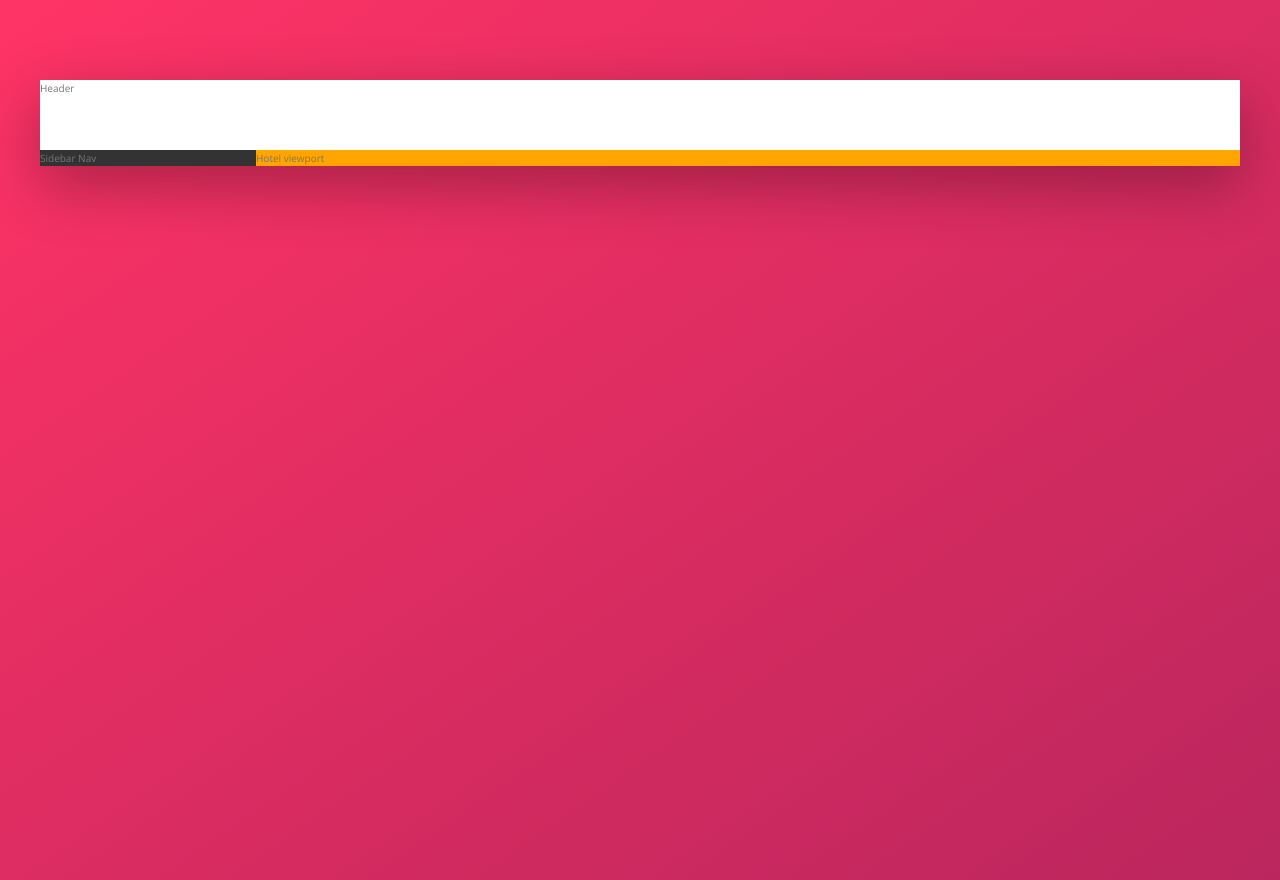
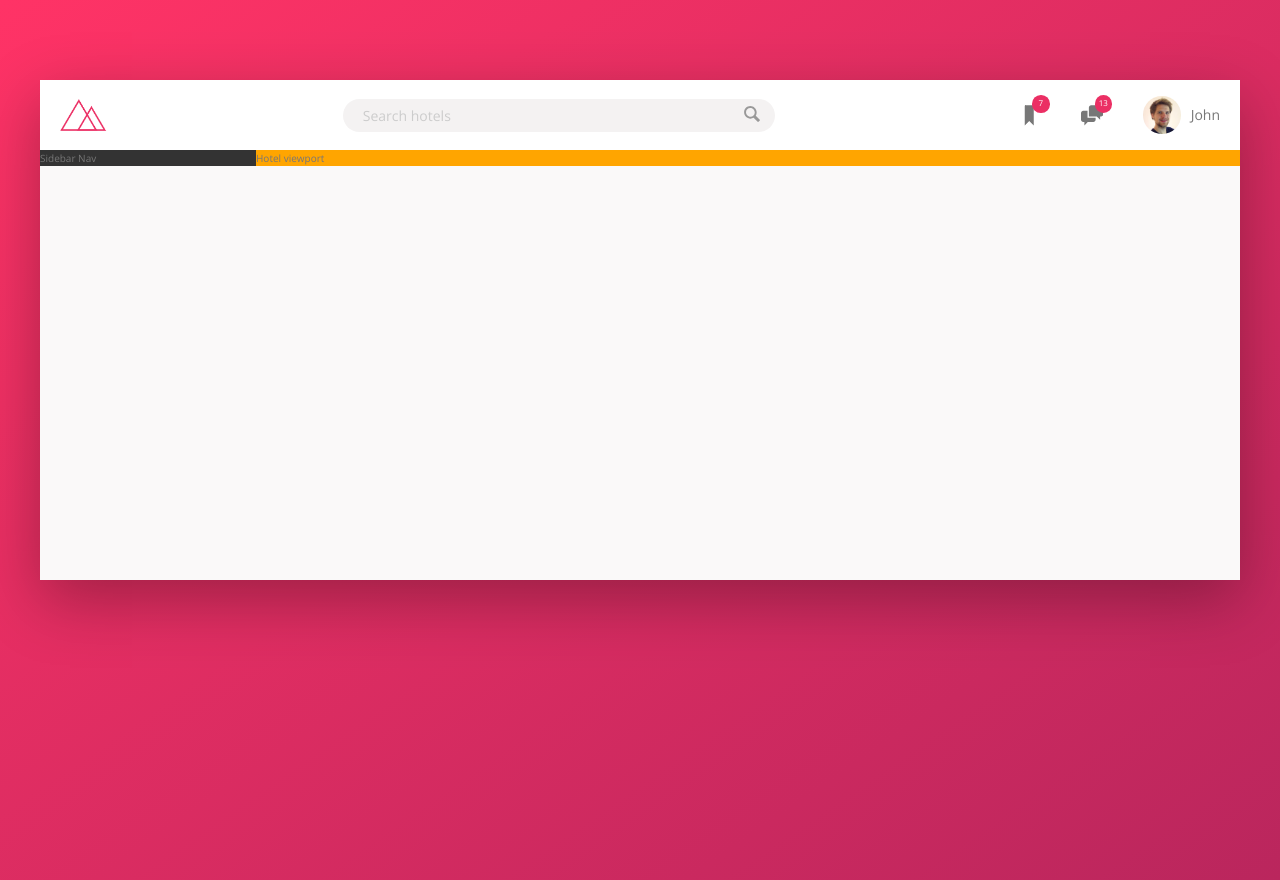
Before and after one commit to iamgraviteja/Trillo, a website: page index.html in a window 1280 px wide. Drawn offline with nearby package versions, Linux system fonts and the light colour scheme.

Commit message:
Header changes

```diff
--- a/index.html
+++ b/index.html
@@ -1,5 +1,6 @@
 <!DOCTYPE html>
 <html lang="en">
+
 <head>
     <meta charset="UTF-8">
     <meta name="viewport" content="width=device-width, initial-scale=1.0">
@@ -10,13 +11,45 @@
 
     <title>trillo &mdash; Your all-in-one booking app</title>
 </head>
+
 <body>
     <div class="container">
-            <header class="header">Header</header>
+        <header class="header">
+            <img src="img/logo.png" alt="trillo logo" class="logo" />
+
+            <form action="#" class="search">
+                <input type="text" class="search__input" placeholder="Search hotels" />
+                <button class="search__button">
+                    <svg class="search__icon">
+                        <use xlink:href="img/sprite.svg#icon-magnifying-glass"></use>
+                    </svg>
+                </button>
+            </form>
+
+            <nav class="user-nav">
+                <div class="user-nav__icon-box">
+                    <svg class="user-nav__icon">
+                        <use xlink:href="img/sprite.svg#icon-bookmark"></use>
+                    </svg>
+                    <span class="user-nav__notification">7</span>
+                </div>
+                <div class="user-nav__icon-box">
+                    <svg class="user-nav__icon">
+                        <use xlink:href="img/sprite.svg#icon-chat"></use>
+                    </svg>
+                    <span class="user-nav__notification">13</span>
+                </div>
+                <div class="user-nav__user">
+                    <img src="img/user.jpg" alt="user photo" class="user-nav__user-photo">
+                    <span class="user-nav__user-name">John</span>
+                </div>
+            </nav>
+        </header>
         <div class="content">
             <nav class="sidebar">Sidebar Nav</nav>
             <main class="hotel-view">Hotel viewport</main>
         </div>
     </div>
 </body>
+
 </html>
--- a/sass/_base.scss
+++ b/sass/_base.scss
@@ -28,7 +28,7 @@
 
 html {
     box-sizing: border-box;
-    font-size: 62.5%; //10Px Setting 10px/16px;
+    font-size: 62.5%; //10px Setting 10px/16px;
 }
 
 body {
--- a/sass/_components.scss
+++ b/sass/_components.scss
@@ -0,0 +1,112 @@
+//LOGO
+.logo {
+    height: 3.25rem;
+    margin-left: 2rem;
+}
+
+//SEARCH
+.search {
+    flex: 0 0 40%;
+
+    display: flex;
+    align-items: center;
+    justify-content: center;
+
+    &__input {
+        font-size: inherit;
+        font-weight: inherit;
+        font-family: inherit;
+        background-color: var(--color-grey-light-2);
+        padding: 0.7rem 2rem;
+        width: 90%;
+        border: none;
+        border-radius: 10rem;
+        margin-right: -3.25rem;
+        transition: all 0.2s;
+
+        &:focus {
+            outline: none;
+            width: 100%;
+            background-color: var(--color-grey-light-3);
+        }
+
+        &::-webkit-input-placeholder {
+            font-weight: 100;
+            color: var(--color-grey-light-4);
+        }
+    }
+
+    &__input:focus + &__button {
+        background-color: var(--color-grey-light-3);
+    }
+
+    &__button {
+        background-color: var(--color-grey-light-2);
+        border: none;
+
+        &:focus {
+            outline: none;
+        }
+
+        &:active {
+            transform: translateY(2px);
+        }
+    }
+
+    &__icon {
+        height: 2rem;
+        width: 2rem;
+        fill: var(--color-grey-dark-3);
+    }
+}
+
+//USER NAVIGATION
+.user-nav {
+    align-self: stretch;
+
+    display: flex;
+    align-items: center;
+
+    & > * {
+        padding: 0 2rem;
+        cursor: pointer;
+        height: 100%;
+        display: flex;
+        align-items: center;
+
+        &:hover {
+            background-color: var(--color-grey-light-2);
+        }
+    }
+
+    &__icon-box {
+        position: relative;
+    }
+
+    &__icon {
+        height: 2.25rem;
+        width: 2.25rem;
+        fill: var(--color-grey-dark-2);
+    }
+
+    &__notification {
+        display: flex;
+        align-items: center;
+        justify-content: center;
+        border-radius: 50%;
+        color: #FFF;
+        width: 1.75rem;
+        height: 1.75rem;
+        font-size: 0.8rem;
+        background-color: var(--color-primary);
+        position: absolute;
+        top: 1.5rem;
+        right: 1.1rem;
+    }
+
+    &__user-photo {
+        height: 3.75rem;
+        border-radius: 50%;
+        margin-right: 1rem;
+    }
+}
--- a/sass/_layout.scss
+++ b/sass/_layout.scss
@@ -10,6 +10,10 @@
 .header {
     background-color: #fff;
     height: 7rem;
+    display: flex;
+    font-size: 1.4rem;
+    justify-content: space-between;
+    align-items: center;
 }
 
 .content {
```
Also changed, not shown: css/style.css. Lines whose indentation alone changed are shown as unchanged.
